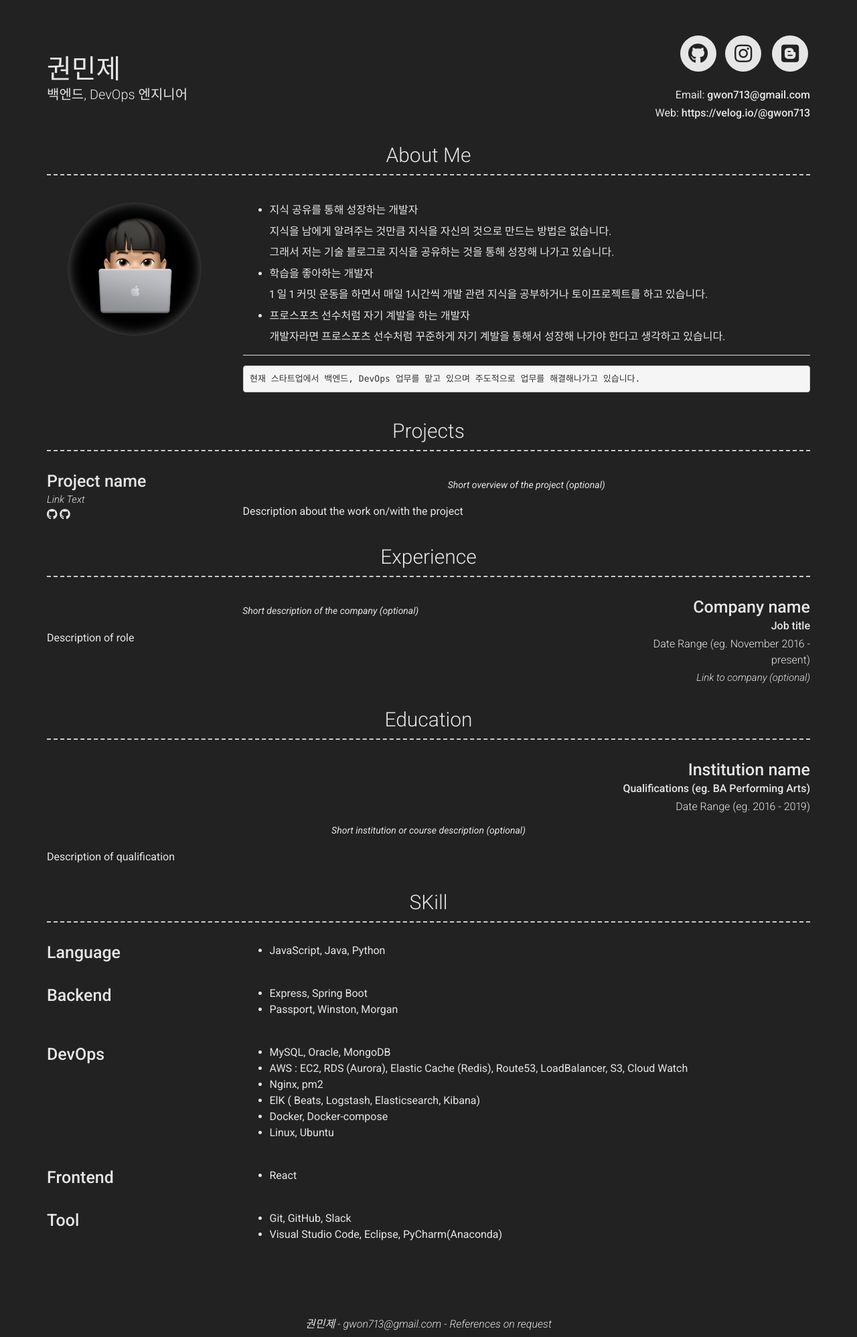
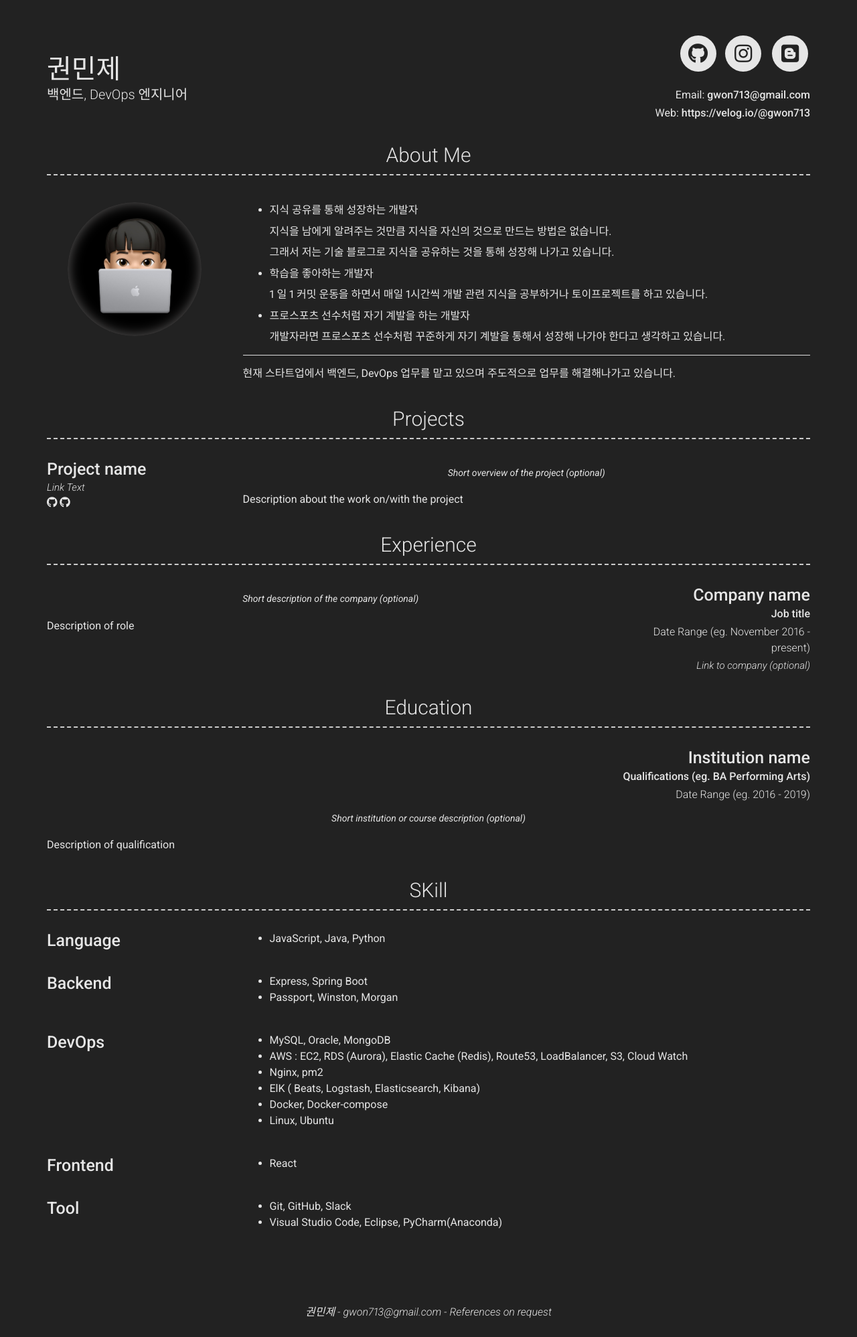
Before and after one commit to gwon713/gwon713.github.io, a Jekyll site: the page built from index.md, in a window 1280 px wide. Shown: the whole page at 67% size. Built offline with Jekyll 4.4.1, drawn with Linux system fonts in a browser that asks for light colours; nearby versions of some CDN libraries.

```diff
--- a/_config.yml
+++ b/_config.yml
@@ -58,8 +58,8 @@ about_content: | # this will include new lines to allow paragraphs
 
     개발자라면 프로스포츠 선수처럼 꾸준하게 자기 계발을 통해서 성장해 나가야 한다고 생각하고 있습니다.
 
-    -------------------------------------------------------------------
-      현재 스타트업에서 백엔드, DevOps 업무를 맡고 있으며 주도적으로 업무를 해결해나가고 있습니다.
+    ----------------------------
+    현재 스타트업에서 백엔드, DevOps 업무를 맡고 있으며 주도적으로 업무를 해결해나가고 있습니다.
 
 content:
   - title: Projects # Title for the section
```
